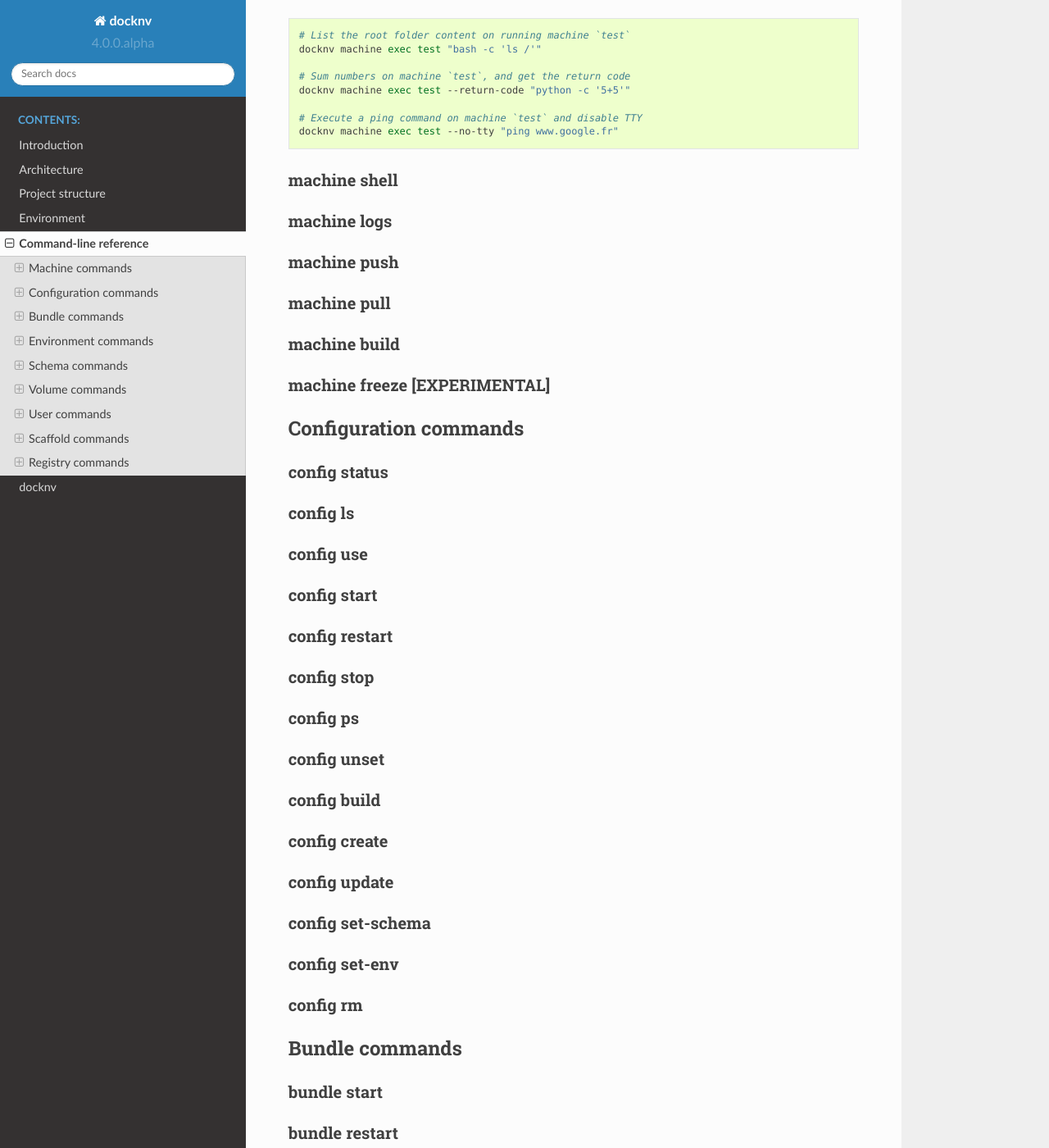
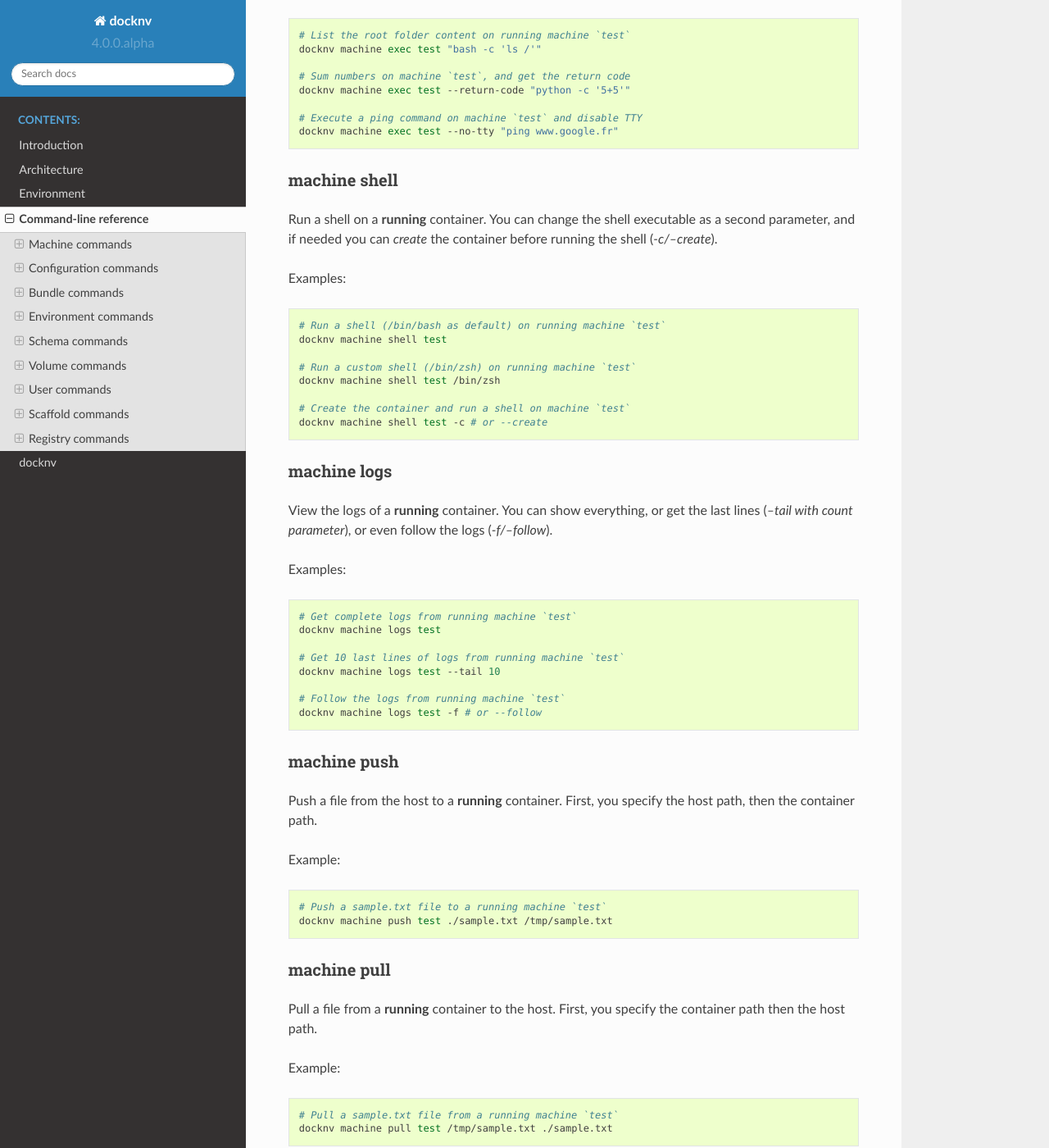
Before and after one commit to sharingcloud/docknv, a Sphinx documentation site: the page built from docs/pages/10.command-line-reference.rst, in a window 1280 px wide and 1400 px high, scrolled down 1964 px. Shown: the whole window at 82% size. Built offline with Sphinx 7.4.7 and the Read the Docs theme 2.0.0, drawn with Linux system fonts in a browser that asks for light colours; some of the changed text lies outside the part shown.

Commit message:
doc update

```diff
--- a/docs/pages/02.architecture.rst
+++ b/docs/pages/02.architecture.rst
@@ -71,7 +71,7 @@
 From the command-line, with the ``config`` command, you can manipulate configurations: *start*, *stop*, *restart*, *view processes status*, *update*, *etc.*
 
 4. Bundle layer
-~~~~~~~~~~~~~~~~~~~~~~
+~~~~~~~~~~~~~~~
 
 The **bundle** layer is above of the **configuration** layer, a bundle manipulate multiple configurations.
 
@@ -87,7 +87,7 @@
 
 
 Project structure
-=================
+~~~~~~~~~~~~~~~~~
 
 To use **docknv**, you need to respect the following structure:
 
--- a/docs/pages/10.command-line-reference.rst
+++ b/docs/pages/10.command-line-reference.rst
@@ -108,20 +108,99 @@
 machine shell
 +++++++++++++
 
+Run a shell on a **running** container. You can change the shell executable as a second parameter, and if needed you can *create* the container before running the shell (*-c/--create*).
+
+Examples:
+
+.. code-block:: bash
+
+    # Run a shell (/bin/bash as default) on running machine `test`
+    docknv machine shell test
+
+    # Run a custom shell (/bin/zsh) on running machine `test`
+    docknv machine shell test /bin/zsh
+
+    # Create the container and run a shell on machine `test`
+    docknv machine shell test -c # or --create
+
 machine logs
 ++++++++++++
+
+View the logs of a **running** container. You can show everything, or get the last lines (*--tail with count parameter*), or even follow the logs (*-f/--follow*).
+
+Examples:
+
+.. code-block:: bash
+
+    # Get complete logs from running machine `test`
+    docknv machine logs test
+
+    # Get 10 last lines of logs from running machine `test`
+    docknv machine logs test --tail 10
+
+    # Follow the logs from running machine `test`
+    docknv machine logs test -f # or --follow
 
 machine push
 ++++++++++++
 
+Push a file from the host to a **running** container. First, you specify the host path, then the container path.
+
+Example:
+
+.. code-block:: bash
+
+    # Push a sample.txt file to a running machine `test`
+    docknv machine push test ./sample.txt /tmp/sample.txt
+
+
 machine pull
 ++++++++++++
+
+Pull a file from a **running** container to the host. First, you specify the container path then the host path.
+
+Example:
+
+.. code-block:: bash
+
+    # Pull a sample.txt file from a running machine `test`
+    docknv machine pull test /tmp/sample.txt ./sample.txt
+
 
 machine build
 +++++++++++++
 
+Build a machine image. If you have edited the Dockerfile of your image, run this command to rebuild.
+
+The image will automatically be pushed to the local registry, but you can prevent this (*with -d/--do-not-push*). You can also ignore the cache and rebuild everything (*-n/--no-cache*).
+
+Examples:
+
+.. code-block:: bash
+
+    # Update the build of the `test` machine
+    docknv machine build test
+
+    # Update the build of the `test` machine without pushing it to the local registry
+    docknv machine build test --do-not-push
+
+    # Rebuild the `test` machine without cache
+    docknv machine build test --no-cache
+
+
 machine freeze [EXPERIMENTAL]
 +++++++++++++++++++++++++++++
+
+Freeze a machine, by packing linked static volumes inside of the Dockerfile.
+This allows for quick development cycle and ready-to-use Dockerfile for Swarm deployment (for example).
+
+Example:
+
+.. code-block:: bash
+
+    # Freeze the `test` machine
+    docknv machine freeze test
+
 
 Configuration commands
 ----------------------
@@ -129,29 +208,131 @@
 config status
 +++++++++++++
 
+Show the current configuration for the project.
+
+Example:
+
+.. code-block:: bash
+
+    # Show the current configuration name
+    docknv config status
+
+
 config ls
 +++++++++
+
+List the available configurations for the project.
+
+Example:
+
+.. code-block:: bash
+
+    # List the available configurations
+    docknv config ls
+
 
 config use
 ++++++++++
 
+Set a configuration as active for the project.
+
+Example:
+
+.. code-block:: bash
+
+    # Define the `standard` configuration as current
+    docknv config use standard
+
+
 config start
 ++++++++++++
+
+Start the machines from the active configuration. You can start these machines in the foreground if needed (*--foreground*).
+
+Examples:
+
+.. code-block:: bash
+
+    # Start the current configuration in background (default)
+    docknv config start
+
+    # Start the current configuration in foreground
+    docknv config start --foreground
+
 
 config restart
 ++++++++++++++
 
+Restart the machines from the active configuration. You can restart these machines in the foreground if needed (*--foreground*), and you can *force* the restart by stopping and starting (*-f/--force*).
+
+Examples:
+
+.. code-block:: bash
+
+    # Restart the current configuration
+    docknv config restart
+
+    # Force restart the current configuration and put in foreground
+    docknv config restart --foreground -f # or --force
+
+
 config stop
 +++++++++++
+
+Stop the machines from the active configuration.
+
+Example:
+
+.. code-block:: bash
+
+    # Stop the current configuration
+    docknv config stop
+
 
 config ps
 +++++++++
 
+Get the machine statuses from the active configuration.
+
+Example:
+
+.. code-block:: bash
+
+    # Get the machine statuses
+    docknv config ps
+
+
 config unset
 ++++++++++++
 
+Unset the current configuration.
+
+Example:
+
+.. code-block:: bash
+
+    # Unset the current configuration
+    docknv config unset
+
+
 config build
 ++++++++++++
+
+Build the machines from the active configuration. As for the `machine build`, you can build without pushing to the local registry (*--do-not-push*), and rebuild without cache (*--no-cache*).
+
+Examples:
+
+.. code-block:: bash
+
+    # Build the current configuration
+    docknv config build
+
+    # Build the current configuration without pushing to the local registry
+    docknv config build --do-not-push
+
+    # Rebuild the current configuration without cache
+    docknv config build --no-cache
+
 
 config create
 +++++++++++++
```
Also changed, not shown: 3 other files.
